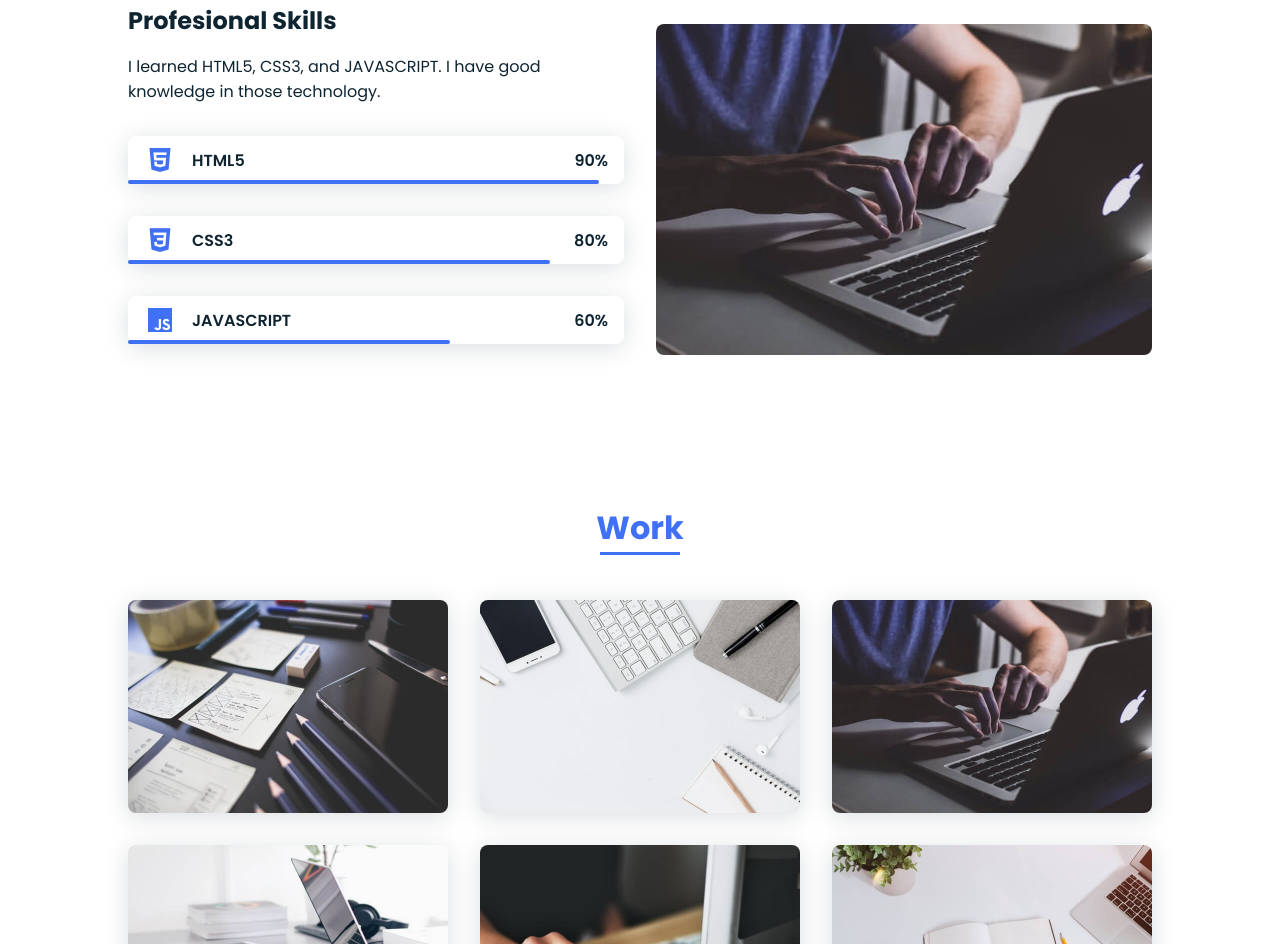
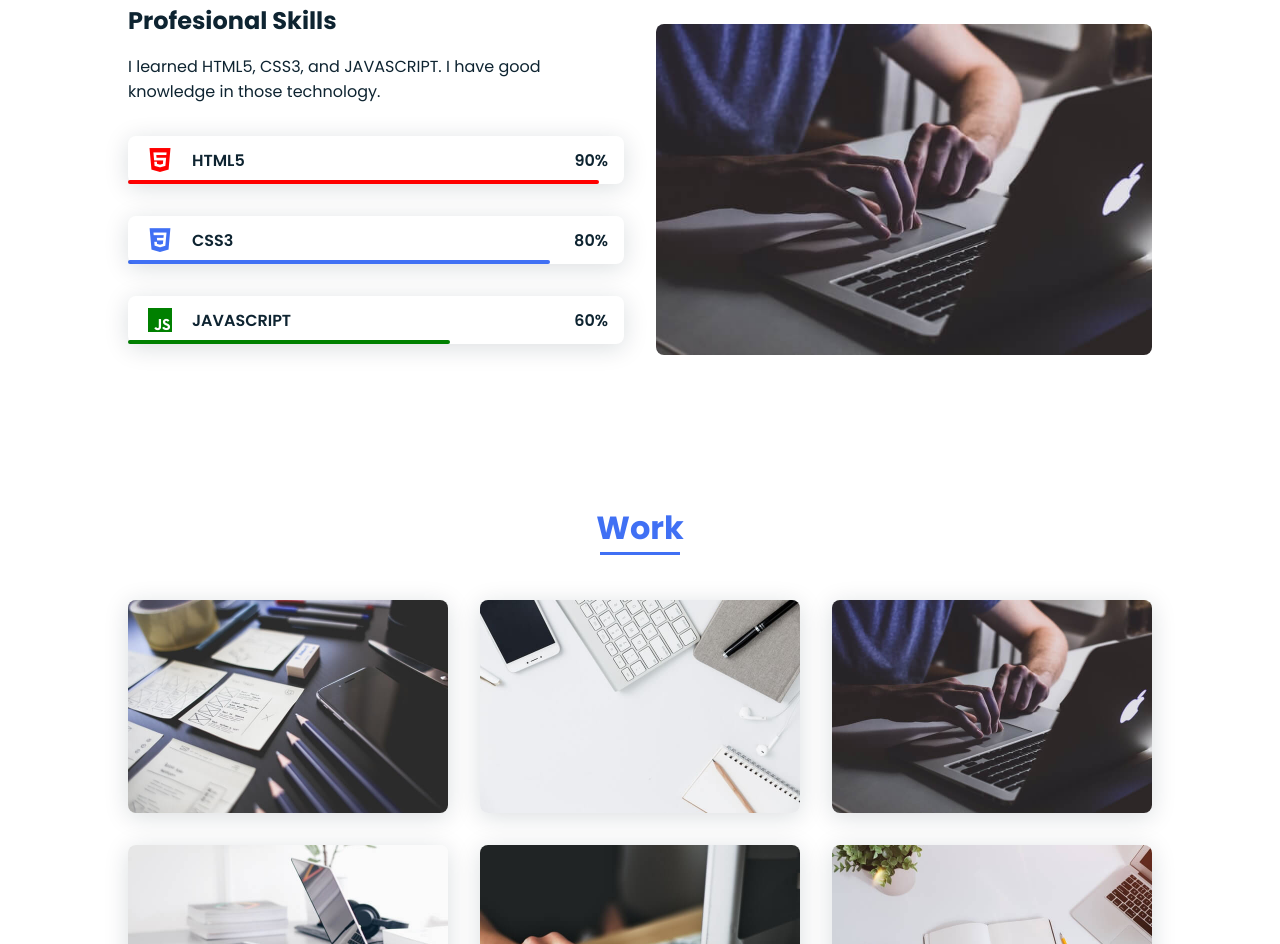
Before and after one commit to raisul227/Portfolio, a plain HTML site: page index.html in a window 1280 px wide. Shown: the part 1497-2441 px from the top of the page. Drawn offline with nearby package versions, Linux system fonts and the light colour scheme.

Commit message:
color changed

```diff
--- a/assets/css/styles.css
+++ b/assets/css/styles.css
@@ -277,6 +277,12 @@ img{
   margin-right: var(--mb-2);
   color: var(--first-color);
 }
+.red{
+  color: red;
+}
+.green{
+  color: green;
+}
 .skills__names{
   display: flex;
   align-items: center;
@@ -289,6 +295,12 @@ img{
   height: .25rem;
   border-radius: .5rem;
   z-index: var(--z-back);
+}
+.first{
+  background-color: red;
+}
+.third{
+  background-color: green;
 }
 .skills__html{
   width: 95%;
--- a/index.html
+++ b/index.html
@@ -92,10 +92,10 @@
                     </p>
                     <div class="skills__data">
                         <div class="skills__names">
-                            <i class='bx bxl-html5 skills__icon'></i>
+                            <i class='bx bxl-html5 skills__icon red'></i>
                             <span class="skills__name">HTML5</span>
                         </div>
-                        <div class="skills__bar skills__html">
+                        <div class="skills__bar skills__html first">
 
                         </div>
                         <div>
@@ -116,10 +116,10 @@
                     </div>
                     <div class="skills__data">
                         <div class="skills__names">
-                            <i class='bx bxl-javascript skills__icon'></i>
+                            <i class='bx bxl-javascript skills__icon green'></i>
                             <span class="skills__name">JAVASCRIPT</span>
                         </div>
-                        <div class="skills__bar skills__js">
+                        <div class="skills__bar skills__js third">
 
                         </div>
                         <div>
@@ -166,7 +166,7 @@
             <h2 class="section-title">Contact</h2>
 
             <div class="contact__container bd-grid">
-                <form method="POST" data-netlify="true" name="contact" class="contact__form">
+                <form name="contact" method="POST" data-netlify="true" class="contact__form">
                     <input type="text" name="name" placeholder="Name" class="contact__input">
                     <input type="email" name="email" placeholder="Email" class="contact__input">
                     <textarea name="message" id="" cols="0" rows="10" class="contact__input"></textarea>
```
